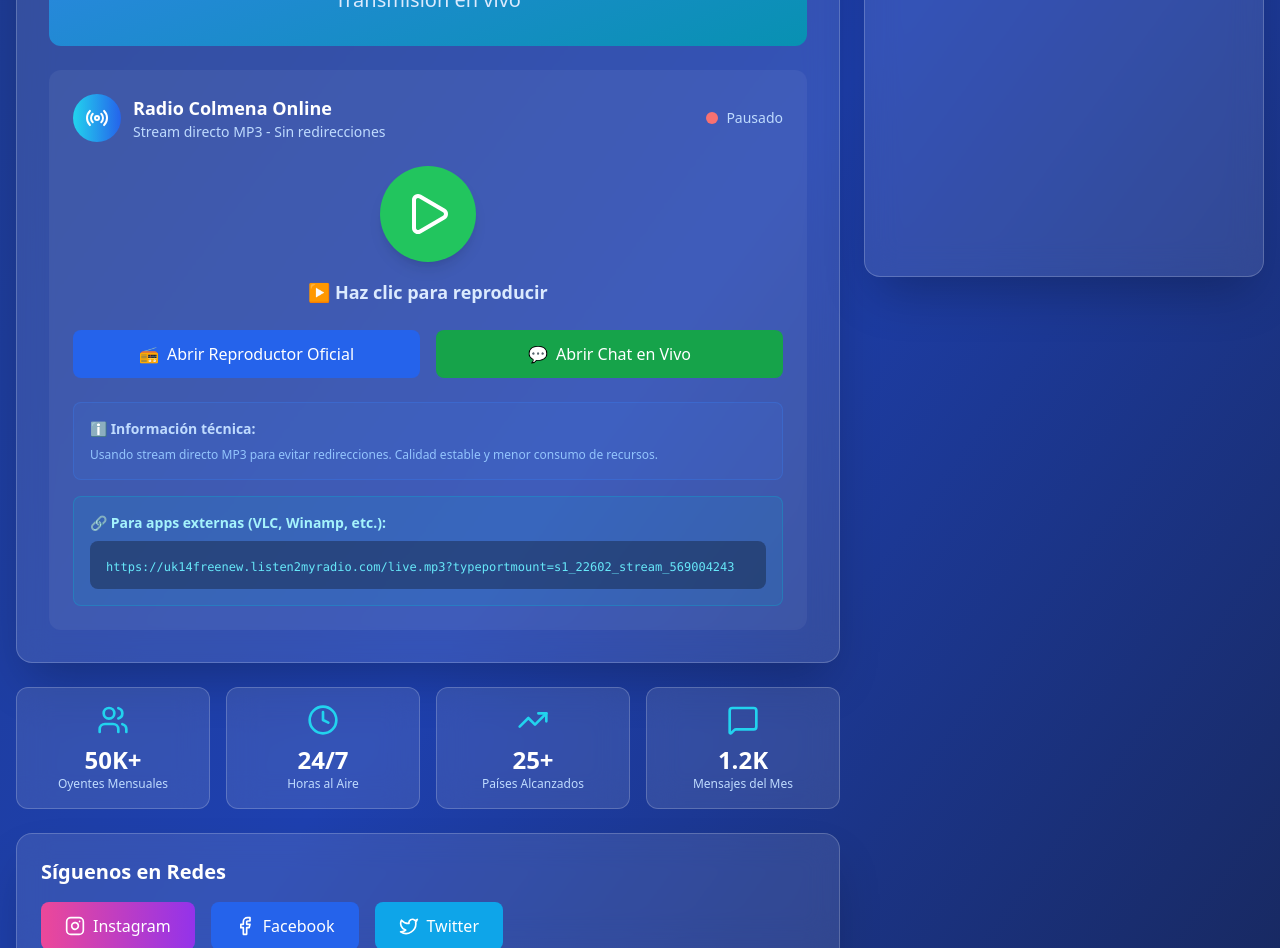
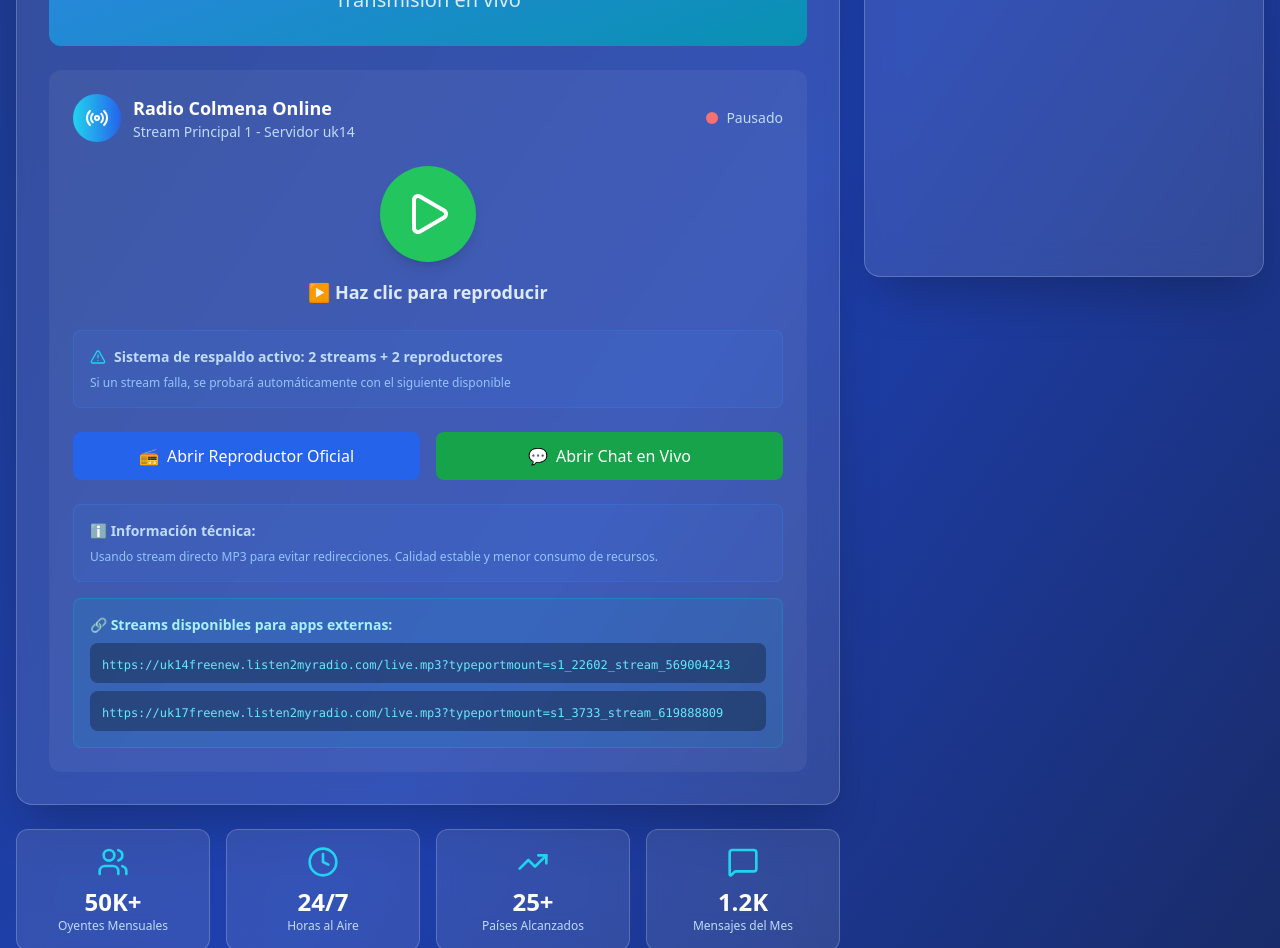
Before and after one commit to andrezoficial/radio-colmena, a React (Create React App) app: page / in a window 1280 px wide. Shown: the part 500-1448 px from the top of the page. Built offline with nearby package versions, Linux system fonts and the light colour scheme.

Commit message:
se agrega server 2

```diff
--- a/src/App.js
+++ b/src/App.js
@@ -17,13 +17,41 @@
   const [songRequest, setSongRequest] = useState({ name: '', song: '', artist: '', message: '' });
   const [isPlaying, setIsPlaying] = useState(false);
   const [audioError, setAudioError] = useState(false);
+  const [isBuffering, setIsBuffering] = useState(false);
+  const [currentStreamIndex, setCurrentStreamIndex] = useState(0);
   const audioRef = useRef(null);
 
-  const streamUrls = {
-    directStream: 'https://uk14freenew.listen2myradio.com/live.mp3?typeportmount=s1_22602_stream_569004243',
-    playerPage: 'https://radiocolmena.radiostream321.com/',
-    chat: 'http://uk17freenew.listen2myradio.com/chat/frame.php?frameid=3414617'
-  };
+  // Sistema de streams principales y de respaldo
+  const streamSources = [
+    {
+      url: 'https://uk14freenew.listen2myradio.com/live.mp3?typeportmount=s1_22602_stream_569004243',
+      name: 'Stream Principal 1',
+      server: 'uk14'
+    },
+    {
+      url: 'https://uk17freenew.listen2myradio.com/live.mp3?typeportmount=s1_3733_stream_619888809',
+      name: 'Stream Principal 2',
+      server: 'uk17'
+    }
+  ];
+
+  const backupPlayers = [
+    {
+      url: 'https://radiocolmena.radiostream321.com/',
+      name: 'Reproductor Oficial 1'
+    },
+    {
+      url: 'https://radiocolmena.radiostream123.com/',
+      name: 'Reproductor Oficial 2'
+    }
+  ];
+
+  const chatUrls = [
+    'http://uk17freenew.listen2myradio.com/chat/frame.php?frameid=3414617',
+    'http://uk14freenew.listen2myradio.com/chat/frame.php?frameid=3414617'
+  ];
+
+  const [currentChatIndex, setCurrentChatIndex] = useState(0);
 
   const programas = [
     { hora: '06:00 - 09:00', nombre: 'Mañanas Colmena', dj: 'DJ Mateo', tipo: 'Música variada' },
@@ -59,24 +87,49 @@
     return () => clearInterval(interval);
   }, []);
 
+  const tryNextStream = () => {
+    const nextIndex = (currentStreamIndex + 1) % streamSources.length;
+    setCurrentStreamIndex(nextIndex);
+
+    if (isPlaying) {
+      setTimeout(() => {
+        togglePlay();
+      }, 1000);
+    }
+  };
+
   const togglePlay = () => {
     if (audioRef.current) {
       if (isPlaying) {
         audioRef.current.pause();
         setIsPlaying(false);
+        setIsBuffering(false);
       } else {
+        setIsBuffering(true);
+        setAudioError(false);
+
+        audioRef.current.src = streamSources[currentStreamIndex].url;
         audioRef.current.play()
           .then(() => {
             setIsPlaying(true);
             setAudioError(false);
+            setIsBuffering(false);
           })
           .catch(error => {
             console.log('Error al reproducir:', error);
             setAudioError(true);
-            alert('No se pudo iniciar la reproducción. Haz clic en "Abrir Reproductor Oficial" como alternativa.');
+            setIsPlaying(false);
+            setIsBuffering(false);
+
+            // Intentar con el siguiente stream después de 2 segundos
+            setTimeout(tryNextStream, 2000);
           });
       }
     }
+  };
+
+  const openPlayer = (url) => {
+    window.open(url, '_blank');
   };
 
   const submitRequest = () => {
@@ -96,7 +149,10 @@
   };
 
   const openChat = () => {
-    window.open(streamUrls.chat, 'ChatWindow', 'location=no,width=250,height=660');
+    // Rotar entre los chats disponibles
+    const nextChatIndex = (currentChatIndex + 1) % chatUrls.length;
+    setCurrentChatIndex(nextChatIndex);
+    window.open(chatUrls[nextChatIndex], 'ChatWindow', 'location=no,width=250,height=660');
   };
 
   return (
@@ -157,7 +213,11 @@
 
                   <div className="bg-gradient-to-br from-blue-500 to-cyan-600 rounded-xl p-8 mb-6">
                     <div className="w-32 h-32 bg-white/20 rounded-full mx-auto mb-4 flex items-center justify-center">
-                      <Radio className="w-16 h-16 animate-pulse" />
+                      {isBuffering ? (
+                        <div className="w-16 h-16 border-4 border-cyan-400 border-t-transparent rounded-full animate-spin"></div>
+                      ) : (
+                        <Radio className="w-16 h-16 animate-pulse" />
+                      )}
                     </div>
                     <div className="text-center">
                       <h3 className="text-3xl font-bold mb-2">Radio Colmena</h3>
@@ -176,7 +236,7 @@
                           <div>
                             <h3 className="font-bold text-lg">Radio Colmena Online</h3>
                             <p className="text-sm text-blue-200">
-                              Stream directo MP3 - Sin redirecciones
+                              {streamSources[currentStreamIndex].name} - Servidor {streamSources[currentStreamIndex].server}
                             </p>
                           </div>
                         </div>
@@ -193,13 +253,16 @@
                       <div className="flex flex-col items-center gap-4 mb-6">
                         <button
                           onClick={togglePlay}
+                          disabled={isBuffering}
                           className={`p-6 rounded-full transition-all transform hover:scale-105 ${
                             isPlaying
                               ? 'bg-red-500 hover:bg-red-600 shadow-lg'
                               : 'bg-green-500 hover:bg-green-600 shadow-lg'
-                          }`}
+                          } ${isBuffering ? 'opacity-50 cursor-not-allowed' : ''}`}
                         >
-                          {isPlaying ? (
+                          {isBuffering ? (
+                            <div className="w-12 h-12 border-4 border-white border-t-transparent rounded-full animate-spin"></div>
+                          ) : isPlaying ? (
                             <Pause className="w-12 h-12 text-white" />
                           ) : (
                             <Play className="w-12 h-12 text-white" />
@@ -208,11 +271,13 @@
 
                         <div className="text-center">
                           <p className="text-lg font-semibold text-blue-100">
-                            {isPlaying ? '🎵 Reproduciendo en vivo...' : '▶️ Haz clic para reproducir'}
+                            {isBuffering ? '🔄 Conectando...' :
+                             isPlaying ? '🎵 Reproduciendo en vivo...' :
+                             '▶️ Haz clic para reproducir'}
                           </p>
                           {audioError && (
-                            <p className="text-sm text-red-400 mt-2">
-                              Error de reproducción. Usa el reproductor oficial como alternativa.
+                            <p className="text-sm text-yellow-400 mt-2">
+                              Probando siguiente stream automáticamente...
                             </p>
                           )}
                         </div>
@@ -221,7 +286,6 @@
                       {/* Audio element (oculto) */}
                       <audio
                         ref={audioRef}
-                        src={streamUrls.directStream}
                         preload="none"
                         onPlay={() => setIsPlaying(true)}
                         onPause={() => setIsPlaying(false)}
@@ -229,13 +293,29 @@
                         onError={() => {
                           setAudioError(true);
                           setIsPlaying(false);
+                          setIsBuffering(false);
                         }}
+                        onWaiting={() => setIsBuffering(true)}
+                        onCanPlay={() => setIsBuffering(false)}
                       />
+
+                      {/* Información del sistema de respaldo */}
+                      <div className="mt-4 p-4 bg-blue-500/10 rounded-lg border border-blue-500/30">
+                        <div className="flex items-center gap-2 mb-2">
+                          <AlertTriangle className="w-4 h-4 text-cyan-400" />
+                          <p className="text-sm text-blue-200 font-semibold">
+                            Sistema de respaldo activo: {streamSources.length} streams + {backupPlayers.length} reproductores
+                          </p>
+                        </div>
+                        <p className="text-xs text-blue-300">
+                          Si un stream falla, se probará automáticamente con el siguiente disponible
+                        </p>
+                      </div>
 
                       {/* Información y controles adicionales */}
                       <div className="grid grid-cols-1 md:grid-cols-2 gap-4 mt-6">
                         <button
-                          onClick={() => window.open(streamUrls.playerPage, '_blank')}
+                          onClick={() => openPlayer(backupPlayers[0].url)}
                           className="px-4 py-3 bg-blue-600 rounded-lg hover:bg-blue-700 transition-colors flex items-center justify-center gap-2"
                         >
                           <span>📻</span>
@@ -262,15 +342,21 @@
                         </p>
                       </div>
 
-                      {/* Enlace directo para apps externas */}
-                      <div className="mt-4 p-4 bg-cyan-500/10 rounded-lg border border-cyan-500/30">
-                        <p className="text-sm text-cyan-200 mb-2">
-                          🔗 <strong>Para apps externas (VLC, Winamp, etc.):</strong>
-                        </p>
-                        <div className="bg-black/30 px-4 py-3 rounded-lg">
-                          <code className="text-xs text-cyan-300 break-all">
-                            {streamUrls.directStream}
-                          </code>
+                      {/* Enlaces directos para apps externas */}
+                      <div className="mt-4 space-y-3">
+                        <div className="p-4 bg-cyan-500/10 rounded-lg border border-cyan-500/30">
+                          <p className="text-sm text-cyan-200 mb-2">
+                            🔗 <strong>Streams disponibles para apps externas:</strong>
+                          </p>
+                          <div className="space-y-2">
+                            {streamSources.map((stream, index) => (
+                              <div key={index} className="bg-black/30 px-3 py-2 rounded-lg">
+                                <code className="text-xs text-cyan-300 break-all">
+                                  {stream.url}
+                                </code>
+                              </div>
+                            ))}
+                          </div>
                         </div>
                       </div>
                     </div>
@@ -319,7 +405,7 @@
               </>
             )}
 
-            {/* Resto de los tabs */}
+            {/* Resto de los tabs se mantienen igual */}
             {activeTab === 'programacion' && (
               <div className="bg-white/10 backdrop-blur-lg rounded-2xl p-6 shadow-2xl border border-white/20">
                 <div className="flex items-center gap-3 mb-6">
@@ -530,4 +616,3 @@
     </div>
   );
 }
-//andres//
```
